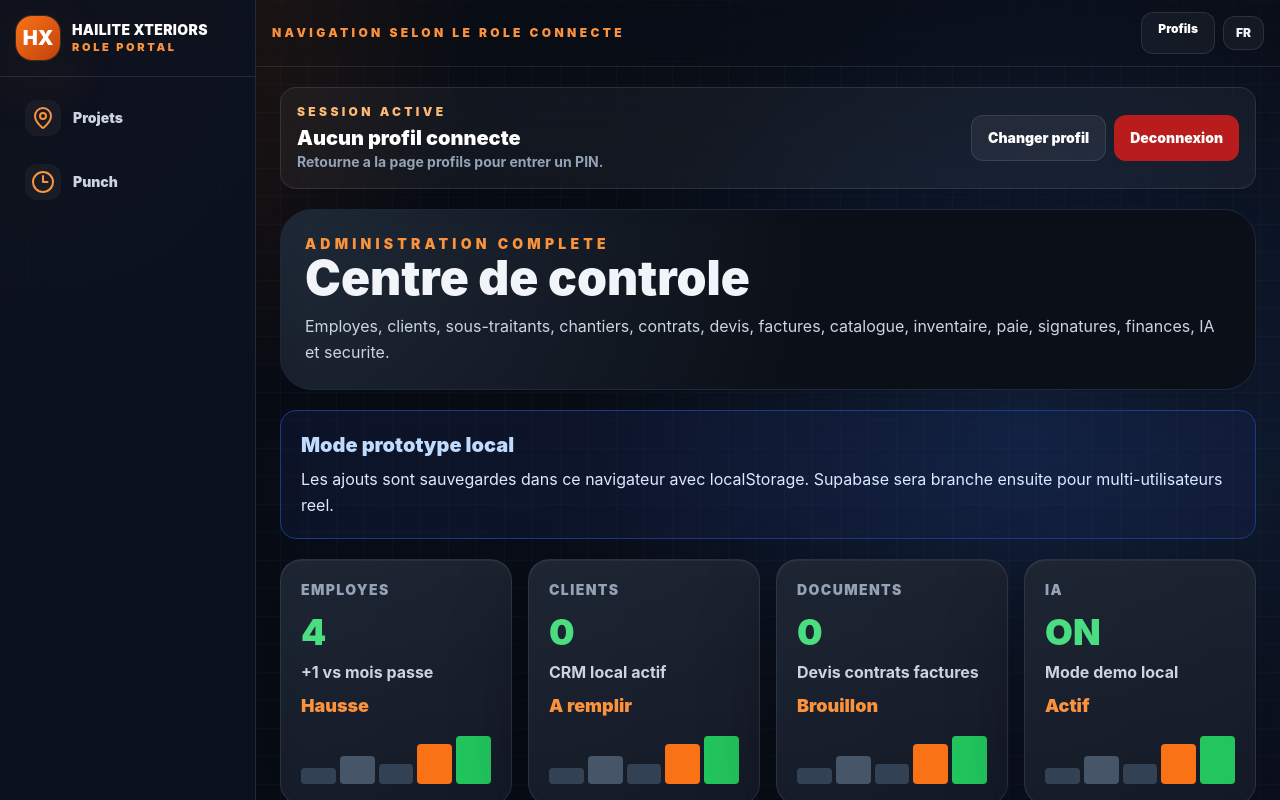
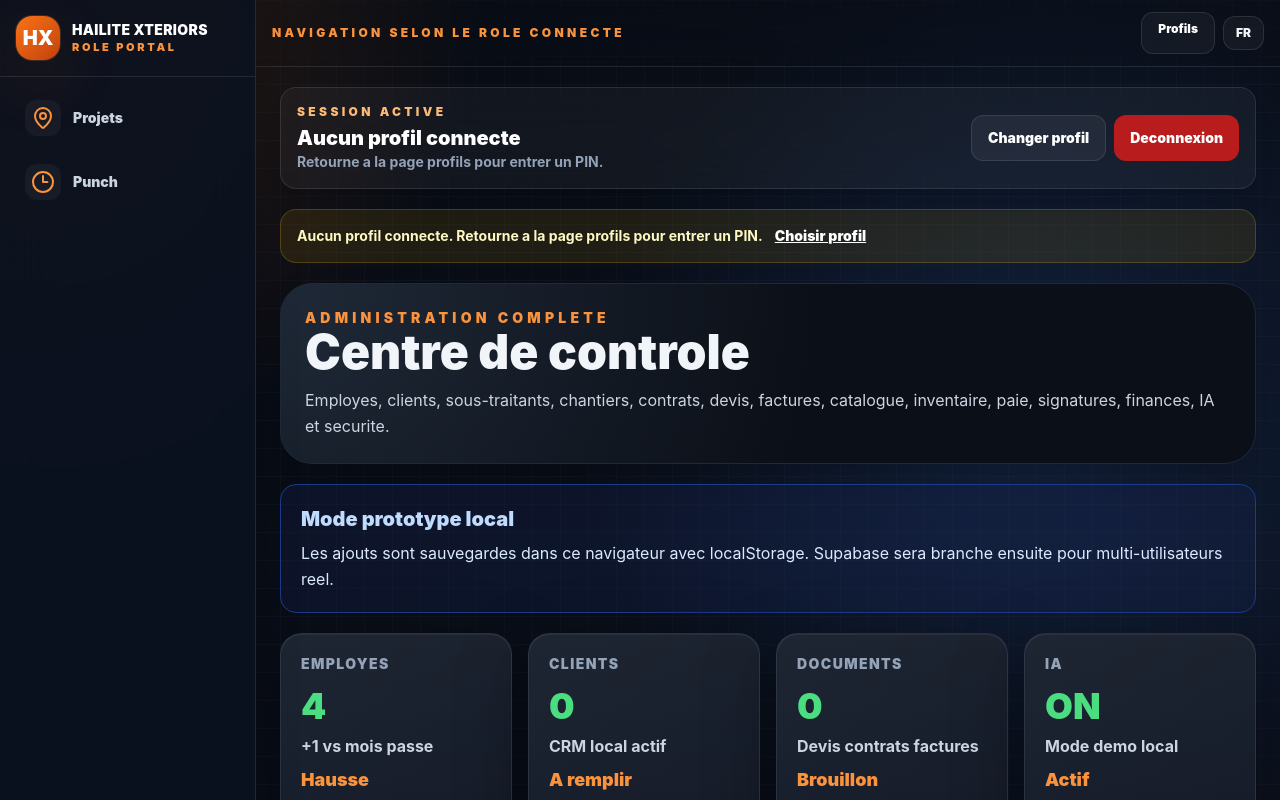
Before and after one commit to bisaillonpatrick1979-dev/Chatgpt-hailite-, a Next.js app: page /admin in a window 1280 px wide. Shown: the top 800 px of the page. Built offline with nearby package versions, Linux system fonts and the light colour scheme.

Commit message:
Add role notice to admin portal

```diff
--- a/app/admin/page.tsx
+++ b/app/admin/page.tsx
@@ -10,10 +10,12 @@ import { InvoiceCalculator } from "@/components/InvoiceCalculator";
 import { StorageSelector } from "@/components/StorageSelector";
 import { FinanceMiniChart } from "@/components/FinanceMiniChart";
 import { LocalDataNotice } from "@/components/LocalDataNotice";
+import { RoleAccessNotice } from "@/components/RoleAccessNotice";
 
 export default function Admin() {
   return (
     <AppShell>
+      <RoleAccessNotice allowedRoles={["Administrateur"]} />
       <section className="rounded-[2rem] border border-slate-800 bg-[radial-gradient(circle_at_top_left,#1f2937,#0b0f17_55%)] p-6 shadow-2xl">
         <p className="text-sm font-black uppercase tracking-[0.3em] text-orange-400">Administration complete</p>
         <h1 className="text-5xl font-black">Centre de controle</h1>
```
